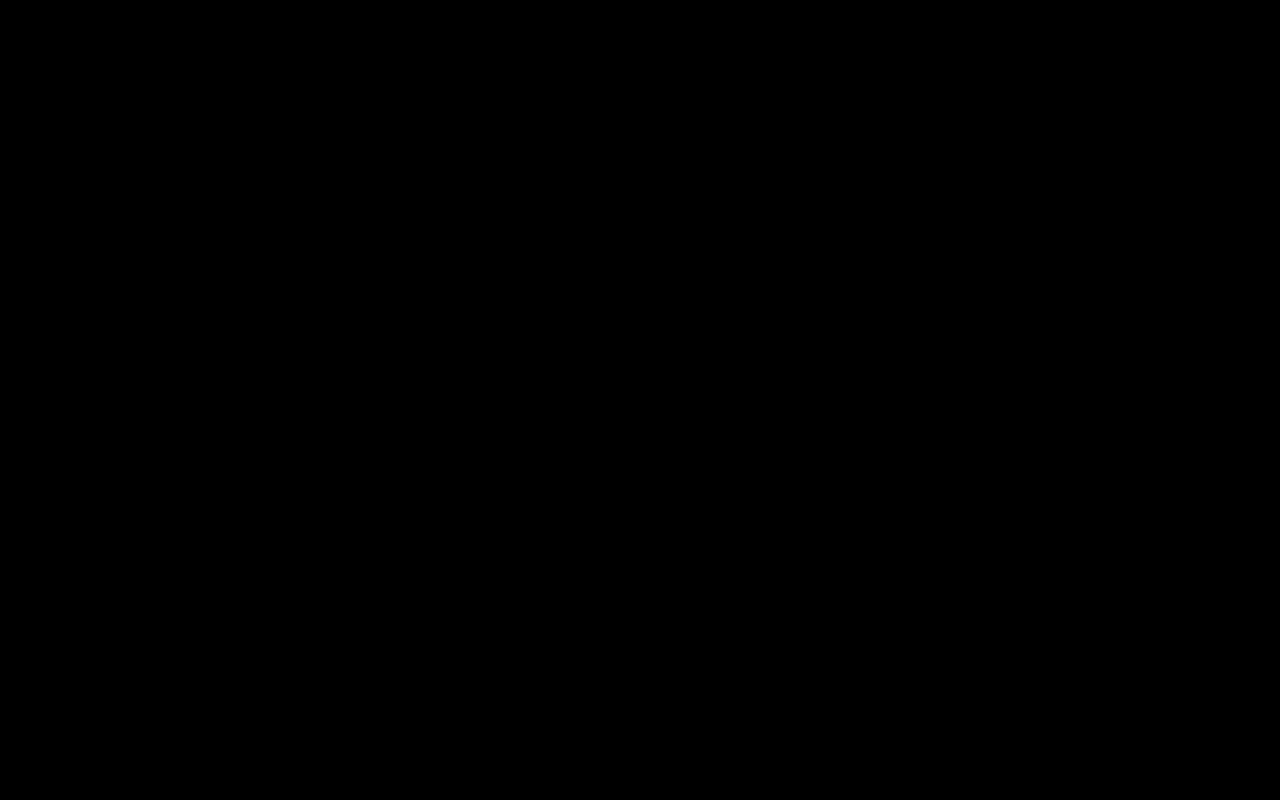
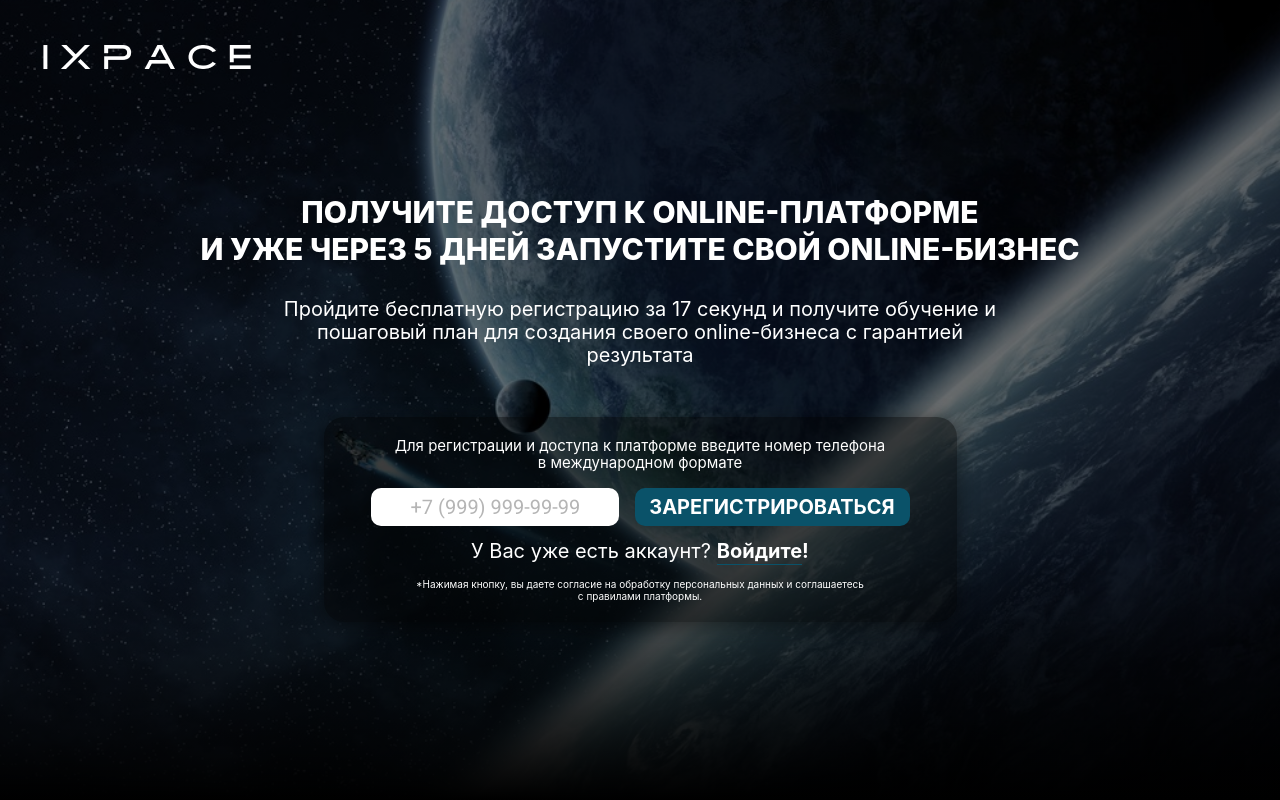
Before and after one commit to moscum/ixpace, a React (Create React App) app: page / in a window 1280 px wide. Built offline with nearby package versions, Linux system fonts and the light colour scheme; a small style sheet from the web is missing.

Commit message:
added intro section

```diff
--- a/public/index.html
+++ b/public/index.html
@@ -3,7 +3,10 @@
   <head>
     <meta charset="utf-8" />
     <link rel="icon" href="%PUBLIC_URL%/favicon.ico" />
-    <meta name="viewport" content="width=device-width, initial-scale=1" />
+    <meta
+            name="viewport"
+            content="width=device-width, initial-scale=1.0, minimum-scale=1.0, maximum-scale=1.0, user-scalable=0"
+    />
     <meta name="theme-color" content="#000000" />
     <meta
       name="description"
--- /dev/null
+++ b/src/components/header/header.js
@@ -0,0 +1,15 @@
+import React, {Component} from 'react';
+import styles from "./header.module.scss";
+import logo from "./logo.png";
+
+class Header extends Component {
+    render() {
+        return (
+            <header className={styles.header}>
+                <img className={styles.header_logo} src={logo} alt={'logo'}/>
+            </header>
+        );
+    }
+}
+
+export default Header;
--- /dev/null
+++ b/src/components/header/header.module.scss
@@ -0,0 +1,18 @@
+.header{
+  margin-bottom: 115px;
+
+  @media (max-width: 575.98px){
+    margin-bottom: 70px;
+  }
+  @media (max-width: 320px){
+    margin-bottom: 50px;
+  }
+  &_logo{
+    margin: 35px 0 0 35px;
+    @media (max-width: 575.98px){
+      width: 159px;
+      height: 34px;
+      margin: 42px 0 0 38px;
+    }
+  }
+}
--- a/src/components/intro/intro.js
+++ b/src/components/intro/intro.js
@@ -1,12 +1,35 @@
-import React, {Component} from 'react';
-import './intro.module.scss'
+import React, { Component } from 'react';
+import styles from './intro.module.scss'
+import Header from "../header/header";
 
 class Intro extends Component {
     render() {
         return (
-            <>
-
-            </>
+            <section className={styles.section}>
+                <Header/>
+                <div className="container">
+                    <div className="col">
+                        <h1 className={styles.title}>
+                            Получите доступ к online-платформе<br/>и уже через 5 дней запустите свой online-бизнес
+                        </h1>
+                        <h2 className={styles.subtitle}>
+                            Пройдите бесплатную регистрацию за 17 секунд и получите обучение и пошаговый план для создания своего online-бизнеса с гарантией результата
+                        </h2>
+                        <div className={styles.registration_block}>
+                            <h3 className={styles.registration_block_title}>Для регистрации и доступа к платформе введите номер телефона<br/>в международном формате</h3>
+                            <form className={styles.registration_block_form+" row"}>
+                                    <input className={styles.registration_block_input} placeholder="+7 (999) 999-99-99"
+                                           maxLength="12"/>
+                                    <button className={styles.registration_block_button + ' ' + styles.autoflash}><div className={styles.flash + ' ' + styles.lighting}/>ЗАРЕГИСТРИРОВАТЬСЯ</button>
+                            </form>
+                            <p className={styles.registration_block_login}>У Вас уже есть аккаунт?
+                                <a className={styles.registration_block_login__link} href="https://google.com">Войдите!</a>
+                            </p>
+                            <p className={styles.registration_block_login_note}>*Нажимая кнопку, вы даете согласие на обработку персональных данных и соглашаетесь<br/>с правилами платформы.</p>
+                        </div>
+                    </div>
+                </div>
+            </section>
         );
     }
 }
--- a/src/components/intro/intro.module.scss
+++ b/src/components/intro/intro.module.scss
@@ -0,0 +1,215 @@
+.section{
+  position: relative;
+  min-height: 100vh;
+  background: linear-gradient(0deg, rgba(0, 0, 0, 0.56), rgba(0, 0, 0, 0.56)),
+              linear-gradient(180deg, rgba(5, 8, 14, 0) 70%, #000 100%),
+              center url(bg.jpg) no-repeat;
+  background-size: cover;
+  @media (max-width: 575.98px) {
+    min-height: 0;
+  }
+}
+.title{
+  align-self: center;
+  font-weight: 800;
+  font-size: 30px;
+  line-height: 37px;
+  text-align: center;
+  text-transform: uppercase;
+  margin-bottom: 30px;
+  @media (max-width: 575.98px){
+    font-size: 15px;
+    line-height: 18px;
+    margin-bottom: 15px;
+  }
+  @media (max-width: 320px){
+    font-size: 12px;
+    line-height: 15px;
+  }
+}
+.subtitle{
+  align-self: center;
+  max-width: 740px;
+  font-size: 20px;
+  line-height: 23px;
+  text-align: center;
+  margin-bottom: 50px;
+
+  @media (max-width: 575.98px){
+    font-size: 12px;
+    line-height: 14px;
+    margin-bottom: 40px;
+  }
+  @media (max-width: 320px){
+    margin-bottom: 30px;
+    font-size: 9px;
+    line-height: 10px;
+  }
+}
+.registration_block{
+  align-self: center;
+  background: rgba(0, 0, 0, 0.46);
+  box-shadow: 0 4px 20px rgba(0, 0, 0, 0.5);
+  border-radius: 20px;
+  padding: 20px 47px;
+
+  @media (max-width: 575.98px){
+    padding: 20px 25px;
+    margin-bottom: 80px;
+  }
+  &_title{
+    font-size: 15px;
+    line-height: 17px;
+    text-align: center;
+    margin-bottom: 17px;
+
+    @media (max-width: 575.98px){
+      font-size: 13px;
+      line-height: 15px;
+    }
+    @media (max-width: 320px){
+      font-size: 12px;
+      line-height: 15px;
+    }
+  }
+
+  &_form{
+    margin-bottom: 13px;
+    justify-content: center;
+    align-items: center;
+  }
+
+  &_input{
+    display: block;
+    margin-right: 16px;
+    width: 248px;
+    height: 38px;
+    background: #FFFFFF;
+    border-radius: 10px;
+    font-family: Roboto, 'Gilroy', -apple-system, BlinkMacSystemFont, 'Segoe UI', 'Roboto', 'Oxygen',
+    'Ubuntu', 'Cantarell', 'Fira Sans', 'Droid Sans', 'Helvetica Neue',
+    sans-serif;
+    font-style: normal;
+    font-weight: normal;
+    font-size: 20px;
+    line-height: 23px;
+    color: #000;
+    padding-left: 37px;
+    border: 3px solid transparent;
+
+    transition: .2s;
+    &:focus{
+      border: 3px solid #0A5269;
+    }
+    &::placeholder{
+      color: #B5B5B5;
+    }
+    @media (max-width: 767.98px){
+      margin: 0 0 10px 0;
+    }
+  }
+  &_button{
+    width: 275px;
+    height: 38px;
+    background: #0A5269;
+    border-radius: 10px;
+    font-weight: bold;
+    font-size: 20px;
+    line-height: 24px;
+    text-align: center;
+    color: #fff;
+
+    transition: .3s;
+    &:hover{
+      background: #032B37;
+    }
+  }
+  &_login{
+    font-size: 20px;
+    text-align: center;
+    margin-bottom: 15px;
+
+    @media (max-width: 575.98px){
+      font-size: 15px;
+    }
+    &__link{
+      position: relative;
+      font-weight: bold;
+      font-size: 20px;
+      line-height: 24px;
+      text-align: center;
+      color: #fff;
+      margin-left: 6px;
+
+      transition: .3s;
+      &:hover{
+        color: #0A5269;
+        &:after{
+          display: none;
+          //height: 3.5px;
+          //bottom: -3px;
+        }
+      }
+
+      &:after{
+        content: '';
+        display: block;
+        position: absolute;
+        bottom: -2px;
+        left: 0;
+        width: 85px;
+        height: 1.5px;
+        background: #0A5269;
+        transition: .3s;
+      }
+    }
+    &_note{
+      font-size: 10px;
+      line-height: 12px;
+      text-align: center;
+
+      @media (max-width: 320px){
+        font-size: 9px;
+        line-height: 12px;
+      }
+    }
+  }
+}
+.autoflash{
+  position: relative;
+  overflow: hidden;
+  -webkit-transform: translate3d(0,0,0);
+  transform: translate3d(0,0,0);
+}
+
+.flash{
+  content: "";
+  background-color: rgba(255, 255, 255, 0.5);
+  height: 100%;
+  width: 3em;
+  display: block;
+  position: absolute;
+  top: 0;
+  left: -4.5em;
+  -webkit-transform: skewX(-45deg) translateX(0);
+  transform: skewX(-45deg) translateX(0);
+  -webkit-transition: none;
+  transition: none;
+}
+
+.lighting {
+  -moz-animation: moving 3s ease-in-out infinite;
+  -o-animation: moving 3s ease-in-out infinite;
+  animation: moving 3s ease-in-out infinite;
+
+}
+
+@keyframes moving {
+  30% {
+    transform: skewX(-45deg) translateX(33.5em);
+  }
+
+  100% {
+    transform: skewX(-45deg) translateX(33.5em);
+  }
+}
--- a/src/style.scss
+++ b/src/style.scss
@@ -1,10 +1,11 @@
+@charset "UTF-8";
 @import "fonts/stylesheet.css";
+@import url('https://fonts.googleapis.com/css2?family=Roboto:ital,wght@0,100;0,300;0,400;0,500;0,700;0,900;1,100;1,300;1,400;1,500;1,700;1,900&display=swap');
 
 * {
   padding: 0;
   margin: 0;
-  border: 0
-;
+  border: 0;
 }
 *,
 *:before,
@@ -79,38 +80,66 @@ ul li {
 img {
   vertical-align: top;
 }
-code {
-  font-family: source-code-pro, Menlo, Monaco, Consolas, 'Courier New', monospace;
+h1,
+h2,
+h3,
+h4,
+h5,
+h6 {
+  font-weight: inherit;
+  font-size: inherit;
 }
 /* ------------------------------------------------------------- */
 .wrapper {
-  min-width: 100vw;
-  min-height: 100vh;
+  width: 100vw;
+  min-height: 100%;
   overflow: hidden;
 }
 .container {
-  max-width: 1280px;
+  width: 100%;
   margin: 0 auto;
-  width: 100%;
+  padding: 0 30px;
 }
-@media (max-width: 1400px) {
+@media (min-width: 576px) {
   .container {
-    max-width: 1130px;
-  }
-}
-@media (max-width: 1142px) {
-  .container {
-    max-width: 970px;
-  }
-}
-@media (max-width: 991.98px) {
-  .container {
-    max-width: 750px;
-  }
-}
-@media (max-width: 767.98px) {
-  .container {
-    max-width: none;
+    max-width: 540px;
     padding: 0 10px;
   }
 }
+
+@media (min-width: 768px) {
+  .container {
+    max-width: 720px;
+  }
+}
+
+@media (min-width: 992px) {
+  .container {
+    max-width: 960px;
+  }
+}
+
+@media (min-width: 1200px) {
+  .container {
+    max-width: 1320px;
+  }
+}
+
+@media (min-width: 1400px) {
+  .container, .container-sm, .container-md, .container-lg, .container-xl, .container-xxl {
+    max-width: 1320px;
+  }
+}
+.row {
+  display: flex;
+  display: -ms-flexbox;
+  flex-wrap: wrap;
+  -ms-flex-wrap: wrap;
+}
+.col {
+  position: relative;
+  display: flex;
+  flex-direction: column;
+  flex: 0 0 100%;
+  width: 100%;
+}
```
Also changed, not shown: src/components/header/logo.png (added).
